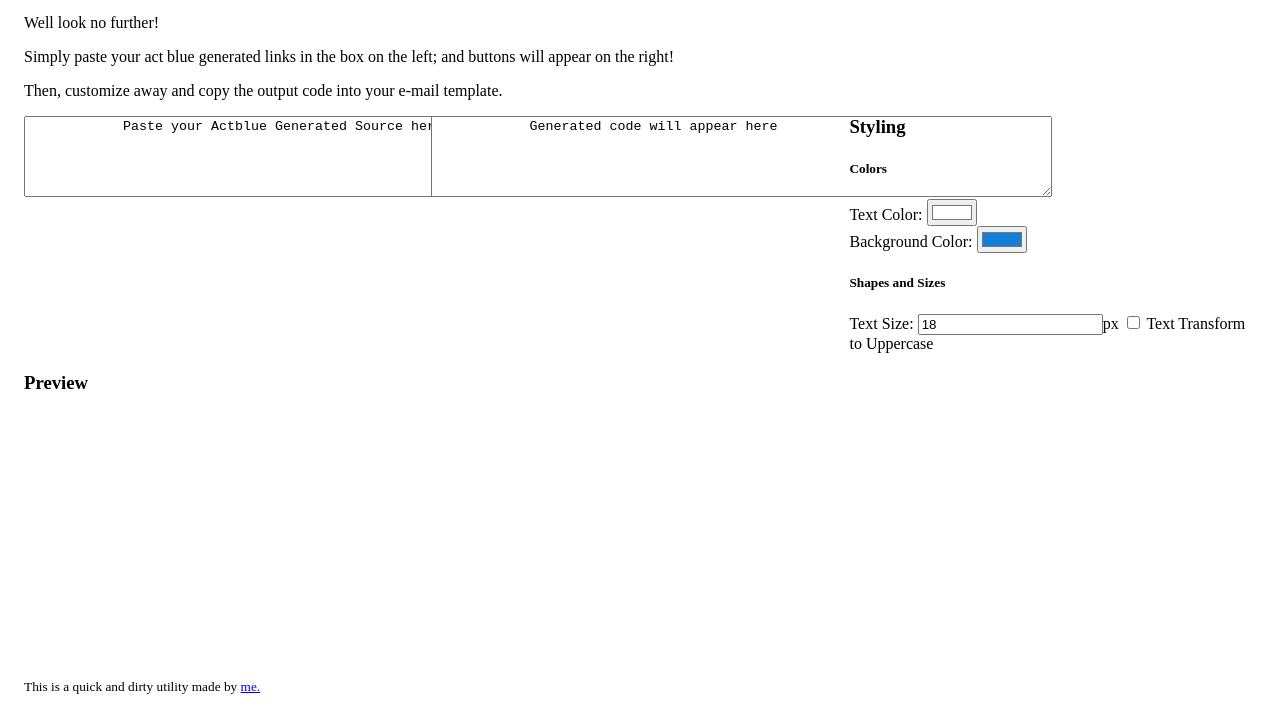
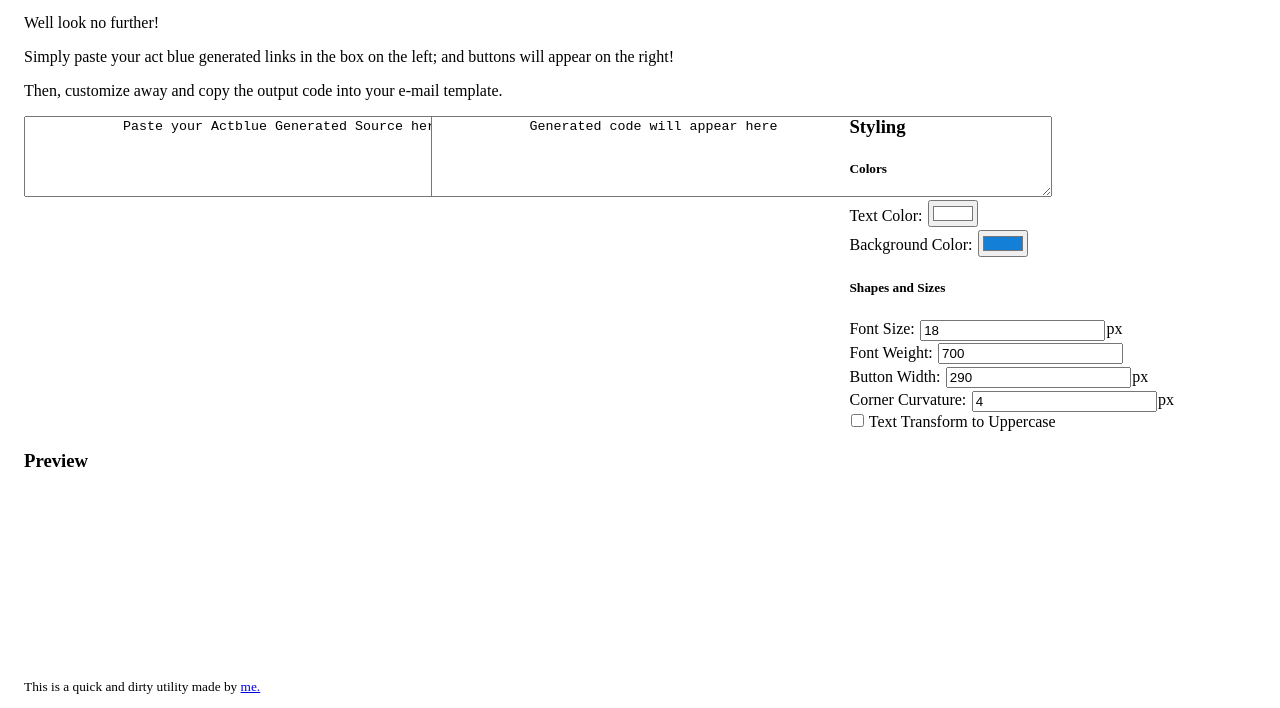
Before and after one commit to afrasier/actblue-buttongenerator, a plain HTML site: page index.html in a window 1280 px wide. Shown: the part 92-800 px from the top of the page. Drawn offline with Linux system fonts and the light colour scheme.

Commit message:
tweaks
Tweaks

```diff
--- a/index.html
+++ b/index.html
@@ -4,6 +4,11 @@
 
     <title>ActBlue Button Builder</title>
     <script src="./thebusiness.js"></script>
+    <style>
+        input {
+            margin: 0.1em;
+        }
+    </style>
 </head>
 
 <body>
@@ -38,12 +43,25 @@
 
 
         <h5>Shapes and Sizes</h5>
-        <label for="font-size">Text Size:</label>
-        <input type="number" id="font-size" name="font-size" value="18" data-valueappend="px"
-            onchange="handleSourceChanged()">px
+        <label for="font-size">Font Size:</label>
+        <input type="number" id="font-size" name="font-size" min="0" value="18" data-valueappend="px"
+            oninput="handleSourceChanged()">px<br />
 
-        <input type="checkbox" id="text-transform" name="text-transform" value="Uppercase">
-        <label for="text-transform">Text Transform to Uppercase</label><br>
+        <label for="font-weight">Font Weight:</label>
+        <input type="number" id="font-weight" name="font-weight" min="0" value="700"
+            oninput="handleSourceChanged()"><br />
+
+        <label for="width">Button Width:</label>
+        <input type="number" id="width" name="width" min="0" value="290" data-valueappend="px"
+            oninput="handleSourceChanged()">px<br />
+
+        <label for="border-radius">Corner Curvature:</label>
+        <input type="number" id="border-radius" name="border-radius" min="0" value="4" data-valueappend="px"
+            oninput="handleSourceChanged()">px<br />
+
+        <input type="checkbox" id="text-transform" name="text-transform" value="uppercase"
+            oninput="handleSourceChanged()">
+        <label for="text-transform">Text Transform to Uppercase</label><br />
 
 
     </div>
--- a/thebusiness.js
+++ b/thebusiness.js
@@ -19,6 +19,10 @@ const getButtonStyles = () => {
     const styles = [...getElem("style").getElementsByTagName("input")];
 
     styles.forEach((item) => {
+        if (item.type === "checkbox" && !item.checked) {
+            return;
+        }
+
         let append = item.dataset.valueappend;
         append = append ? append : "";
         styleObject[item.id] = `${item.value}${append}`;
@@ -29,21 +33,16 @@ const getButtonStyles = () => {
 
 const generateButtonRow = (row) => {
     buttonStyleObject = getButtonStyles();
-    console.log(buttonStyleObject);
 
     buttonStyles = [
         "font-family:sans-serif",
         "border-top:1px solid #147fd7",
         "border-bottom:2px solid #147fd7",
-        "width:290px",
         "margin:12px auto",
-        "border-radius:4px",
         "text-align:center",
         "text-decoration:none",
         "padding:12px 5px 11px",
-        "font-weight:700",
         "display:block",
-        "text-transform:uppercase",
         "letter-spacing:0.075em",
     ];
 
```
